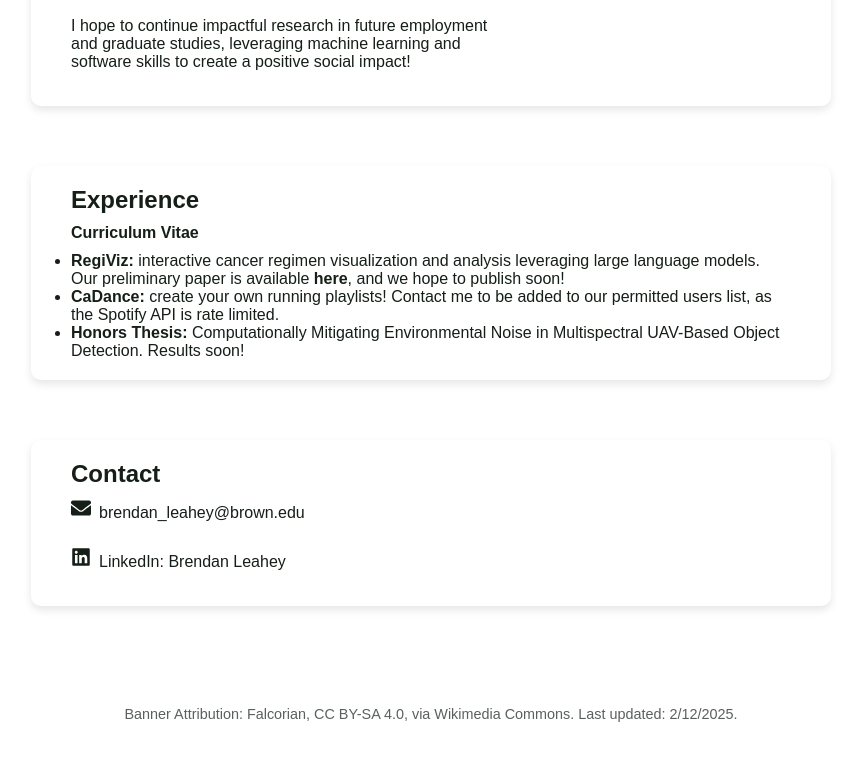
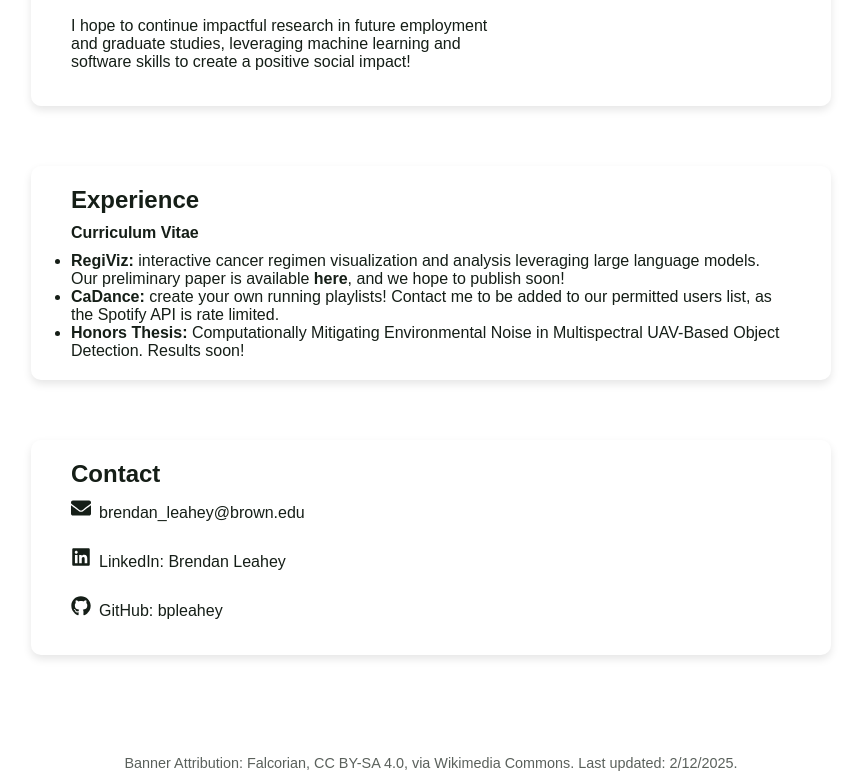
Before and after one commit to bpleahey/Personal-Website, a Next.js app in the folder personal-website/: page / in a window 1280 px wide. Shown: the part 658-1429 px from the top of the page, without its empty margins (209-1070 px from the left). Before the commit the page ends 1380 px from the top, so only its background shows below. Built offline with nearby package versions, Linux system fonts and the light colour scheme.

Commit message:
added github to contact

```diff
--- a/personal-website/src/app/page.tsx
+++ b/personal-website/src/app/page.tsx
@@ -1,6 +1,6 @@
 // import Image from "next/image";
 import styles from "./page.module.css";
-import { FaEnvelope, FaLinkedin } from "react-icons/fa";
+import { FaEnvelope, FaLinkedin, FaGithub } from "react-icons/fa";
 import Image from "next/image";
 
 export default function Home() {
@@ -144,6 +144,16 @@ export default function Home() {
               LinkedIn: Brendan Leahey
             </a>
           </p>
+          <p>
+            <a
+              href="https://github.com/bpleahey"
+              target="_blank"
+              rel="noopener noreferrer"
+            >
+              <FaGithub size={20} style={{ marginRight: "8px" }} />
+              GitHub: bpleahey
+            </a>
+          </p>
         </section>
       </main>
       <footer className={styles.footer}>
```
